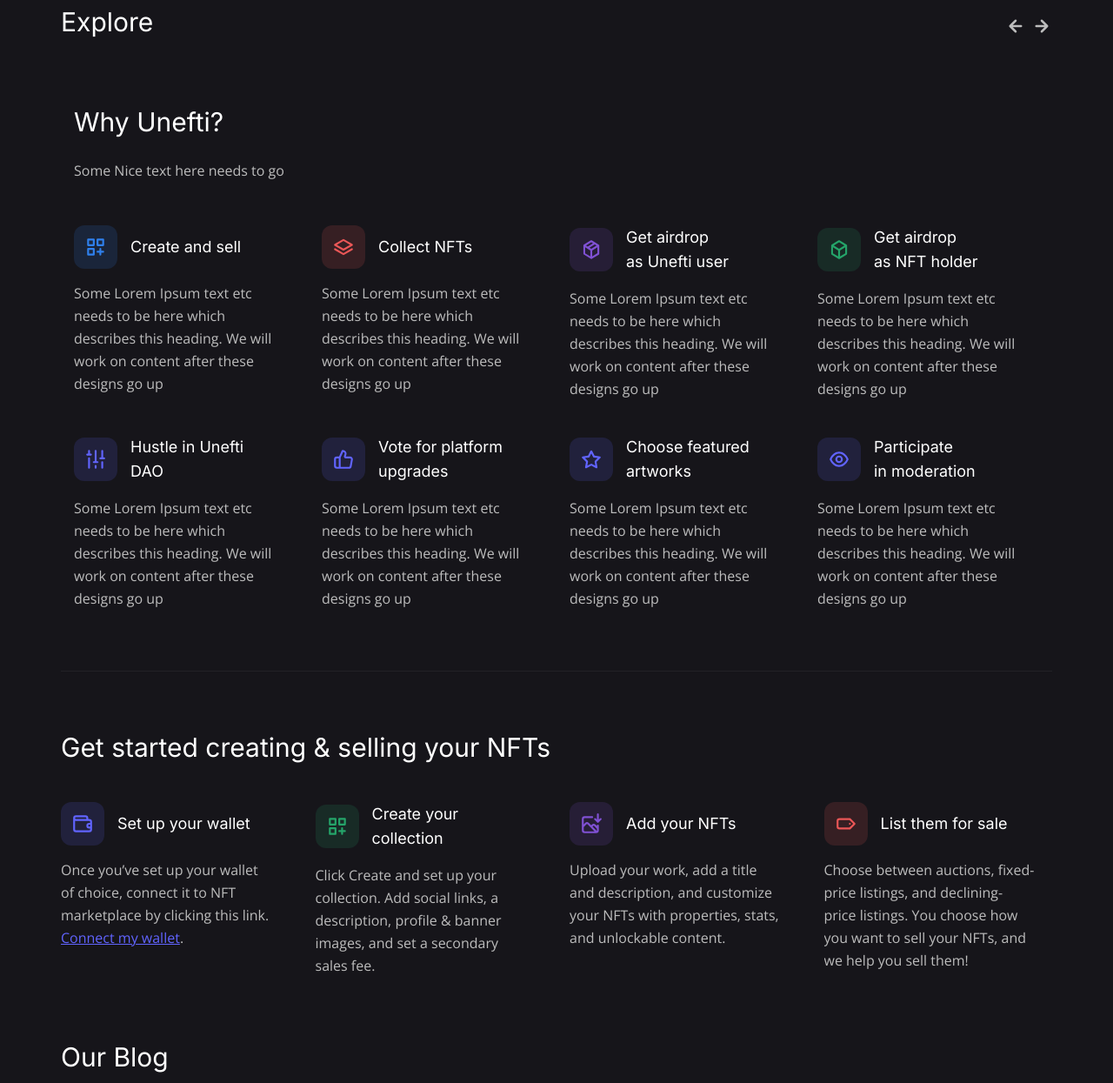
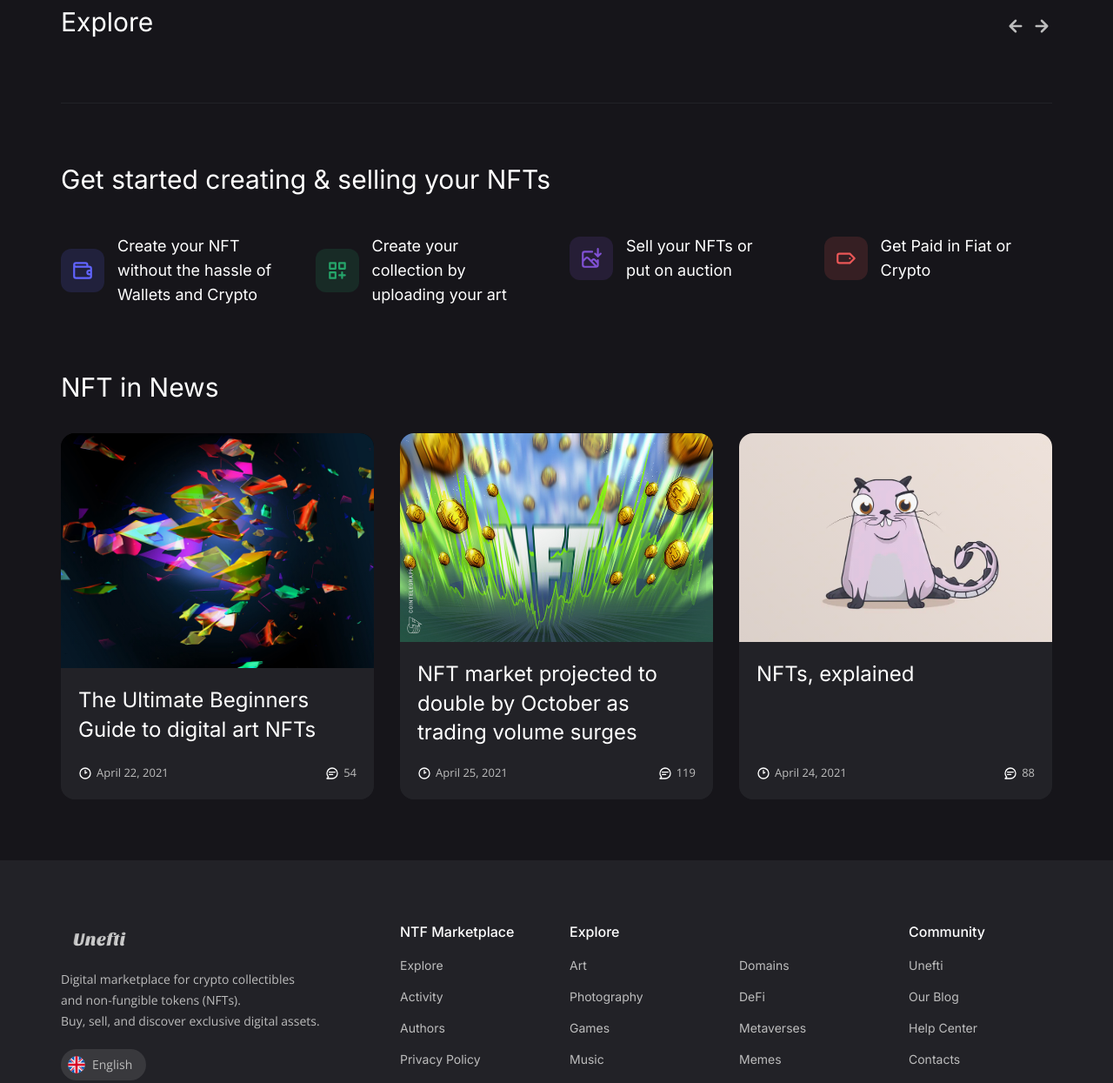
Before and after one commit to Manshu08/unefti, a plain HTML site: page index.html in a window 1280 px wide. Shown: the part 538-1783 px from the top of the page at 87% size. Drawn offline with nearby package versions, Linux system fonts and the light colour scheme; a script that the page names is missing.

Commit message:
Unefti LP v1

```diff
--- a/index.html
+++ b/index.html
@@ -148,7 +148,7 @@
 							<p class="home__text">Digital marketplace for crypto collectibles and non-fungible tokens. <br>Buy, sell, cosell and discover exclusive digital assets.</p>
 
 							<div class="home__btns">
-								<a href="javascript:void(0)" class="home__btn home__btn--clr">Join Waitlist</a>
+								<a href="javascript:void(0)" class="home__btn home__btn--clr">Coming Soon</a>
 								<!-- <a href="signin.html" class="home__btn">Create</a> -->
 							</div>
 						</div>
@@ -178,7 +178,7 @@
 					<div class="main__carousel-wrap">
 						<div class="main__carousel main__carousel--explore owl-carousel" id="explore">
 							<div class="card">
-								<a href="javascript:void(0)" class="card__cover">
+								<a href="#modal-asset" class="card__cover">
 									<img src="img/cover/cover1.jpg" alt="">
 								</a>
 								<h3 class="card__title"><a href="javascript:void(0)">Walking on Air</a></h3>
@@ -200,7 +200,7 @@
 							</div>
 
 							<div class="card">
-								<a href="javascript:void(0)" class="card__cover">
+								<a href="#modal-asset" class="card__cover">
 									<img src="img/cover/cover2.jpg" alt="">
 								</a>
 								<h3 class="card__title"><a href="javascript:void(0)">Les Immortels, the Treachery of Artificial Shadows</a></h3>
@@ -244,7 +244,7 @@
 							</div>
 
 							<div class="card">
-								<a href="javascript:void(0)" class="card__cover">
+								<a href="#modal-asset" class="card__cover">
 									<img src="img/cover/cover4.jpg" alt="">
 								</a>
 								<h3 class="card__title"><a href="javascript:void(0)">Industrial Revolution</a></h3>
@@ -265,8 +265,8 @@
 								</div>
 							</div>
 
-							<div class="card">
-								<a href="javascript:void(0)" class="card__cover">
+							<!-- <div class="card">
+								<a href="#modal-asset" class="card__cover">
 									<img src="img/cover/cover5.jpg" alt="">
 								</a>
 								<h3 class="card__title"><a href="javascript:void(0)">I Love You</a></h3>
@@ -285,10 +285,10 @@
 										<span>358</span>
 									</button>
 								</div>
-							</div>
+							</div> -->
 
 							<div class="card">
-								<a href="javascript:void(0)" class="card__cover card__cover--video">
+								<a href="#modal-asset" class="card__cover card__cover--video">
 									<img src="img/cover/cover6.jpg" alt="">
 									<svg xmlns="http://www.w3.org/2000/svg" viewBox="0 0 24 24"><path d="M21.53,7.15a1,1,0,0,0-1,0L17,8.89A3,3,0,0,0,14,6H5A3,3,0,0,0,2,9v6a3,3,0,0,0,3,3h9a3,3,0,0,0,3-2.89l3.56,1.78A1,1,0,0,0,21,17a1,1,0,0,0,.53-.15A1,1,0,0,0,22,16V8A1,1,0,0,0,21.53,7.15ZM15,15a1,1,0,0,1-1,1H5a1,1,0,0,1-1-1V9A1,1,0,0,1,5,8h9a1,1,0,0,1,1,1Zm5-.62-3-1.5V11.12l3-1.5Z"/></svg>
 								</a>
@@ -310,7 +310,7 @@
 								</div>
 							</div>
 
-							<div class="card">
+							<!-- <div class="card">
 								<a href="#modal-asset" class="card__cover open-modal">
 									<img src="img/cover/cover7.jpg" alt="">
 								</a>
@@ -330,7 +330,7 @@
 										<span>64</span>
 									</button>
 								</div>
-							</div>
+							</div> -->
 						</div>
 
 						<button class="main__nav main__nav--prev" data-nav="#explore" type="button"><svg xmlns="http://www.w3.org/2000/svg" viewBox="0 0 24 24"><path d="M17,11H9.41l3.3-3.29a1,1,0,1,0-1.42-1.42l-5,5a1,1,0,0,0-.21.33,1,1,0,0,0,0,.76,1,1,0,0,0,.21.33l5,5a1,1,0,0,0,1.42,0,1,1,0,0,0,0-1.42L9.41,13H17a1,1,0,0,0,0-2Z"/></svg></button>
@@ -345,18 +345,77 @@
 
 			<div class="container">
 			<div class="row row--grid">
+
+
+			<!-- get started -->
+			<div class="row row--grid">
 				<!-- title -->
-				<div class="col-12 col-xl-8">
+				<div class="col-12">
+					<div class="main__title main__title--border-top">
+						<h2>Get started creating & selling your NFTs</h2>
+					</div>
+				</div>
+				<!-- end title -->
+
+				<div class="col-12 col-md-6 col-lg-4 col-xl-3">
+					<div class="feature">
+						<span class="feature__icon">
+							<svg xmlns="http://www.w3.org/2000/svg" viewBox="0 0 24 24"><path d="M19,7H18V6a3,3,0,0,0-3-3H5A3,3,0,0,0,2,6H2V18a3,3,0,0,0,3,3H19a3,3,0,0,0,3-3V10A3,3,0,0,0,19,7ZM5,5H15a1,1,0,0,1,1,1V7H5A1,1,0,0,1,5,5ZM20,15H19a1,1,0,0,1,0-2h1Zm0-4H19a3,3,0,0,0,0,6h1v1a1,1,0,0,1-1,1H5a1,1,0,0,1-1-1V8.83A3,3,0,0,0,5,9H19a1,1,0,0,1,1,1Z"/></svg>
+						</span>
+						<h3 class="feature__title">Create your NFT without the hassle of Wallets and Crypto</h3>
+						<!-- <p class="feature__text">Once you’ve set up your wallet of choice, connect it to NFT marketplace by clicking this link. <br><a href="javascript:void(0)">Connect my wallet</a>.</p> -->
+					</div>
+				</div>
+
+				<div class="col-12 col-md-6 col-lg-4 col-xl-3">
+					<div class="feature">
+						<span class="feature__icon feature__icon--green">
+							<svg xmlns="http://www.w3.org/2000/svg" viewBox="0 0 24 24"><path d="M10,13H4a1,1,0,0,0-1,1v6a1,1,0,0,0,1,1h6a1,1,0,0,0,1-1V14A1,1,0,0,0,10,13ZM9,19H5V15H9ZM20,3H14a1,1,0,0,0-1,1v6a1,1,0,0,0,1,1h6a1,1,0,0,0,1-1V4A1,1,0,0,0,20,3ZM19,9H15V5h4Zm1,7H18V14a1,1,0,0,0-2,0v2H14a1,1,0,0,0,0,2h2v2a1,1,0,0,0,2,0V18h2a1,1,0,0,0,0-2ZM10,3H4A1,1,0,0,0,3,4v6a1,1,0,0,0,1,1h6a1,1,0,0,0,1-1V4A1,1,0,0,0,10,3ZM9,9H5V5H9Z"/></svg>
+						</span>
+						<h3 class="feature__title">Create your collection by uploading your art</h3>
+						<!-- <p class="feature__text">Click Create and set up your collection . Add social links, a description, profile & banner images, and set a secondary sales fee.</p> -->
+					</div>
+				</div>
+
+				<div class="col-12 col-md-6 col-lg-4 col-xl-3">
+					<div class="feature">
+						<span class="feature__icon feature__icon--purple">
+							<svg xmlns="http://www.w3.org/2000/svg" viewBox="0 0 24 24"><path d="M22.71,6.29a1,1,0,0,0-1.42,0L20,7.59V2a1,1,0,0,0-2,0V7.59l-1.29-1.3a1,1,0,0,0-1.42,1.42l3,3a1,1,0,0,0,.33.21.94.94,0,0,0,.76,0,1,1,0,0,0,.33-.21l3-3A1,1,0,0,0,22.71,6.29ZM19,13a1,1,0,0,0-1,1v.38L16.52,12.9a2.79,2.79,0,0,0-3.93,0l-.7.7L9.41,11.12a2.85,2.85,0,0,0-3.93,0L4,12.6V7A1,1,0,0,1,5,6h8a1,1,0,0,0,0-2H5A3,3,0,0,0,2,7V19a3,3,0,0,0,3,3H17a3,3,0,0,0,3-3V14A1,1,0,0,0,19,13ZM5,20a1,1,0,0,1-1-1V15.43l2.9-2.9a.79.79,0,0,1,1.09,0l3.17,3.17,0,0L15.46,20Zm13-1a.89.89,0,0,1-.18.53L13.31,15l.7-.7a.77.77,0,0,1,1.1,0L18,17.21Z"/></svg>
+						</span>
+						<h3 class="feature__title">Sell your NFTs or put on auction</h3>
+						<!-- <p class="feature__text">Upload your work, add a title and description, and customize your NFTs with properties, stats, and unlockable content.</p> -->
+					</div>
+				</div>
+
+				<div class="col-12 col-md-6 col-lg-4 col-xl-3">
+					<div class="feature feature--last">
+						<span class="feature__icon feature__icon--red">
+							<svg xmlns="http://www.w3.org/2000/svg" viewBox="0 0 24 24"><path d="M15,12a1,1,0,1,0,1-1A1,1,0,0,0,15,12Zm6.71-.71-5-5A1,1,0,0,0,16,6H5A3,3,0,0,0,2,9v6a3,3,0,0,0,3,3H16a1,1,0,0,0,.71-.29l5-5A1,1,0,0,0,21.71,11.29ZM15.59,16H5a1,1,0,0,1-1-1V9A1,1,0,0,1,5,8H15.59l4,4Z"/></svg>
+						</span>
+						<h3 class="feature__title">Get Paid in Fiat or Crypto</h3>
+						<!-- <p class="feature__text">Choose between auctions, fixed-price listings, and declining-price listings. You choose how you want to sell your NFTs, and we help you sell them!</p> -->
+					</div>
+				</div>
+			</div>
+
+
+
+
+
+
+
+				<!-- title -->
+				<!-- <div class="col-12 col-xl-8">
 					<div class="main__title">
 						<h2>Why Unefti?</h2>
 
 						<p>Some Nice text here needs to go</p>
 					</div>
-				</div>
+				</div> -->
 				<!-- end title -->
 			</div>
 
-			<div class="row row--grid">
+			<!-- <div class="row row--grid">
 				<div class="col-12 col-md-6 col-lg-4 col-xl-3">
 					<div class="feature">
 						<span class="feature__icon feature__icon--blue">
@@ -436,84 +495,57 @@
 						<p class="feature__text">Some Lorem Ipsum text etc needs to be here which describes this heading. We will work on content after these designs go up</p>
 					</div>
 				</div>
-			</div>
+			</div> -->
 		</div>
 
 
 
 
-			<!-- get started -->
-			<div class="row row--grid">
-				<!-- title -->
-				<div class="col-12">
-					<div class="main__title main__title--border-top">
-						<h2>Get started creating & selling your NFTs</h2>
-					</div>
-				</div>
-				<!-- end title -->
 
-				<div class="col-12 col-md-6 col-lg-4 col-xl-3">
-					<div class="feature">
-						<span class="feature__icon">
-							<svg xmlns="http://www.w3.org/2000/svg" viewBox="0 0 24 24"><path d="M19,7H18V6a3,3,0,0,0-3-3H5A3,3,0,0,0,2,6H2V18a3,3,0,0,0,3,3H19a3,3,0,0,0,3-3V10A3,3,0,0,0,19,7ZM5,5H15a1,1,0,0,1,1,1V7H5A1,1,0,0,1,5,5ZM20,15H19a1,1,0,0,1,0-2h1Zm0-4H19a3,3,0,0,0,0,6h1v1a1,1,0,0,1-1,1H5a1,1,0,0,1-1-1V8.83A3,3,0,0,0,5,9H19a1,1,0,0,1,1,1Z"/></svg>
-						</span>
-						<h3 class="feature__title">Set up your wallet</h3>
-						<p class="feature__text">Once you’ve set up your wallet of choice, connect it to NFT marketplace by clicking this link. <br><a href="javascript:void(0)">Connect my wallet</a>.</p>
-					</div>
-				</div>
-
-				<div class="col-12 col-md-6 col-lg-4 col-xl-3">
-					<div class="feature">
-						<span class="feature__icon feature__icon--green">
-							<svg xmlns="http://www.w3.org/2000/svg" viewBox="0 0 24 24"><path d="M10,13H4a1,1,0,0,0-1,1v6a1,1,0,0,0,1,1h6a1,1,0,0,0,1-1V14A1,1,0,0,0,10,13ZM9,19H5V15H9ZM20,3H14a1,1,0,0,0-1,1v6a1,1,0,0,0,1,1h6a1,1,0,0,0,1-1V4A1,1,0,0,0,20,3ZM19,9H15V5h4Zm1,7H18V14a1,1,0,0,0-2,0v2H14a1,1,0,0,0,0,2h2v2a1,1,0,0,0,2,0V18h2a1,1,0,0,0,0-2ZM10,3H4A1,1,0,0,0,3,4v6a1,1,0,0,0,1,1h6a1,1,0,0,0,1-1V4A1,1,0,0,0,10,3ZM9,9H5V5H9Z"/></svg>
-						</span>
-						<h3 class="feature__title">Create your collection</h3>
-						<p class="feature__text">Click Create and set up your collection. Add social links, a description, profile & banner images, and set a secondary sales fee.</p>
-					</div>
-				</div>
-
-				<div class="col-12 col-md-6 col-lg-4 col-xl-3">
-					<div class="feature">
-						<span class="feature__icon feature__icon--purple">
-							<svg xmlns="http://www.w3.org/2000/svg" viewBox="0 0 24 24"><path d="M22.71,6.29a1,1,0,0,0-1.42,0L20,7.59V2a1,1,0,0,0-2,0V7.59l-1.29-1.3a1,1,0,0,0-1.42,1.42l3,3a1,1,0,0,0,.33.21.94.94,0,0,0,.76,0,1,1,0,0,0,.33-.21l3-3A1,1,0,0,0,22.71,6.29ZM19,13a1,1,0,0,0-1,1v.38L16.52,12.9a2.79,2.79,0,0,0-3.93,0l-.7.7L9.41,11.12a2.85,2.85,0,0,0-3.93,0L4,12.6V7A1,1,0,0,1,5,6h8a1,1,0,0,0,0-2H5A3,3,0,0,0,2,7V19a3,3,0,0,0,3,3H17a3,3,0,0,0,3-3V14A1,1,0,0,0,19,13ZM5,20a1,1,0,0,1-1-1V15.43l2.9-2.9a.79.79,0,0,1,1.09,0l3.17,3.17,0,0L15.46,20Zm13-1a.89.89,0,0,1-.18.53L13.31,15l.7-.7a.77.77,0,0,1,1.1,0L18,17.21Z"/></svg>
-						</span>
-						<h3 class="feature__title">Add your NFTs</h3>
-						<p class="feature__text">Upload your work, add a title and description, and customize your NFTs with properties, stats, and unlockable content.</p>
-					</div>
-				</div>
-
-				<div class="col-12 col-md-6 col-lg-4 col-xl-3">
-					<div class="feature feature--last">
-						<span class="feature__icon feature__icon--red">
-							<svg xmlns="http://www.w3.org/2000/svg" viewBox="0 0 24 24"><path d="M15,12a1,1,0,1,0,1-1A1,1,0,0,0,15,12Zm6.71-.71-5-5A1,1,0,0,0,16,6H5A3,3,0,0,0,2,9v6a3,3,0,0,0,3,3H16a1,1,0,0,0,.71-.29l5-5A1,1,0,0,0,21.71,11.29ZM15.59,16H5a1,1,0,0,1-1-1V9A1,1,0,0,1,5,8H15.59l4,4Z"/></svg>
-						</span>
-						<h3 class="feature__title">List them for sale</h3>
-						<p class="feature__text">Choose between auctions, fixed-price listings, and declining-price listings. You choose how you want to sell your NFTs, and we help you sell them!</p>
-					</div>
-				</div>
-			</div>
 			<!-- end get started -->
 			<section class="row row--grid">
 				<!-- title -->
 				<div class="col-12">
 					<div class="main__title">
-						<h2>Our Blog</h2>
+						<h2>NFT in News</h2>
 
 						<!-- <a href="blog.html" class="main__link">View more <svg xmlns="http://www.w3.org/2000/svg" viewBox="0 0 24 24"><path d="M17.92,11.62a1,1,0,0,0-.21-.33l-5-5a1,1,0,0,0-1.42,1.42L14.59,11H7a1,1,0,0,0,0,2h7.59l-3.3,3.29a1,1,0,0,0,0,1.42,1,1,0,0,0,1.42,0l5-5a1,1,0,0,0,.21-.33A1,1,0,0,0,17.92,11.62Z"/></svg></a> -->
 					</div>
 				</div>
 				<!-- end title -->
 
+
 				<!-- post -->
 				<div class="col-12 col-sm-6 col-lg-4">
 					<div class="post">
-						<a href="javascript:void(0)" class="post__img">
-							<img src="img/posts/1.jpg" alt="">
+						<a href="https://medium.com/a-new-blockchain-world/non-fungible-tokens-nfts-the-ultimate-beginners-guide-22cb5a70ab50" class="post__img" target="_blank">
+							<img src="img/posts/3.jpeg" alt="">
+						</a>
+
+						<div class="post__content">
+							<!-- <a href="javascript:void(0)" class="post__category">Digital Art</a> -->
+							<h3 class="post__title"><a href="https://medium.com/a-new-blockchain-world/non-fungible-tokens-nfts-the-ultimate-beginners-guide-22cb5a70ab50" target="_blank">The Ultimate Beginners Guide to digital art NFTs</a></h3>
+							<div class="post__meta">
+								<span class="post__date"><svg xmlns="http://www.w3.org/2000/svg" viewBox="0 0 24 24"><path d="M12,2A10,10,0,1,0,22,12,10.01114,10.01114,0,0,0,12,2Zm0,18a8,8,0,1,1,8-8A8.00917,8.00917,0,0,1,12,20ZM14.09814,9.63379,13,10.26807V7a1,1,0,0,0-2,0v5a1.00025,1.00025,0,0,0,1.5.86621l2.59814-1.5a1.00016,1.00016,0,1,0-1-1.73242Z"/></svg> April 22, 2021</span>
+								<span class="post__comments"><svg xmlns="http://www.w3.org/2000/svg" viewBox="0 0 24 24"><path d="M17,9H7a1,1,0,0,0,0,2H17a1,1,0,0,0,0-2Zm-4,4H7a1,1,0,0,0,0,2h6a1,1,0,0,0,0-2ZM12,2A10,10,0,0,0,2,12a9.89,9.89,0,0,0,2.26,6.33l-2,2a1,1,0,0,0-.21,1.09A1,1,0,0,0,3,22h9A10,10,0,0,0,12,2Zm0,18H5.41l.93-.93a1,1,0,0,0,0-1.41A8,8,0,1,1,12,20Z"/></svg> 54</span>
+							</div>
+						</div>
+					</div>
+				</div>
+				<!-- end post -->
+
+
+
+				<!-- post -->
+				<div class="col-12 col-sm-6 col-lg-4">
+					<div class="post">
+						<a href="https://cointelegraph.com/news/nft-market-projected-to-double-by-october-as-trading-volume-surges" class="post__img">
+							<img src="img/posts/1.jpeg" alt="">
 						</a>
 
 						<div class="post__content">
 							<!-- <a href="javascript:void(0)" class="post__category">Charity</a> -->
-							<h3 class="post__title"><a href="javascript:void(0)">Save Thousands Of Lives Through This NFT</a></h3>
+							<h3 class="post__title"><a href="https://cointelegraph.com/news/nft-market-projected-to-double-by-october-as-trading-volume-surges">NFT market projected to double by October as trading volume surges</a></h3>
 							<div class="post__meta">
 								<span class="post__date"><svg xmlns="http://www.w3.org/2000/svg" viewBox="0 0 24 24"><path d="M12,2A10,10,0,1,0,22,12,10.01114,10.01114,0,0,0,12,2Zm0,18a8,8,0,1,1,8-8A8.00917,8.00917,0,0,1,12,20ZM14.09814,9.63379,13,10.26807V7a1,1,0,0,0-2,0v5a1.00025,1.00025,0,0,0,1.5.86621l2.59814-1.5a1.00016,1.00016,0,1,0-1-1.73242Z"/></svg> April 25, 2021</span>
 								<span class="post__comments"><svg xmlns="http://www.w3.org/2000/svg" viewBox="0 0 24 24"><path d="M17,9H7a1,1,0,0,0,0,2H17a1,1,0,0,0,0-2Zm-4,4H7a1,1,0,0,0,0,2h6a1,1,0,0,0,0-2ZM12,2A10,10,0,0,0,2,12a9.89,9.89,0,0,0,2.26,6.33l-2,2a1,1,0,0,0-.21,1.09A1,1,0,0,0,3,22h9A10,10,0,0,0,12,2Zm0,18H5.41l.93-.93a1,1,0,0,0,0-1.41A8,8,0,1,1,12,20Z"/></svg> 119</span>
@@ -526,13 +558,13 @@
 				<!-- post -->
 				<div class="col-12 col-sm-6 col-lg-4">
 					<div class="post">
-						<a href="javascript:void(0)" class="post__img">
-							<img src="img/posts/2.jpg" alt="">
+						<a href="https://www.theverge.com/22310188/nft-explainer-what-is-blockchain-crypto-art-faq" class="post__img">
+							<img src="img/posts/2.webp" alt="">
 						</a>
 
 						<div class="post__content">
 							<!-- <a href="javascript:void(0)" class="post__category">Digital Art</a> -->
-							<h3 class="post__title"><a href="javascript:void(0)">A Month of Rare Digital Art from MakersPlace</a></h3>
+							<h3 class="post__title"><a href="https://www.theverge.com/22310188/nft-explainer-what-is-blockchain-crypto-art-faq">NFTs, explained</a></h3>
 							<div class="post__meta">
 								<span class="post__date"><svg xmlns="http://www.w3.org/2000/svg" viewBox="0 0 24 24"><path d="M12,2A10,10,0,1,0,22,12,10.01114,10.01114,0,0,0,12,2Zm0,18a8,8,0,1,1,8-8A8.00917,8.00917,0,0,1,12,20ZM14.09814,9.63379,13,10.26807V7a1,1,0,0,0-2,0v5a1.00025,1.00025,0,0,0,1.5.86621l2.59814-1.5a1.00016,1.00016,0,1,0-1-1.73242Z"/></svg> April 24, 2021</span>
 								<span class="post__comments"><svg xmlns="http://www.w3.org/2000/svg" viewBox="0 0 24 24"><path d="M17,9H7a1,1,0,0,0,0,2H17a1,1,0,0,0,0-2Zm-4,4H7a1,1,0,0,0,0,2h6a1,1,0,0,0,0-2ZM12,2A10,10,0,0,0,2,12a9.89,9.89,0,0,0,2.26,6.33l-2,2a1,1,0,0,0-.21,1.09A1,1,0,0,0,3,22h9A10,10,0,0,0,12,2Zm0,18H5.41l.93-.93a1,1,0,0,0,0-1.41A8,8,0,1,1,12,20Z"/></svg> 88</span>
@@ -542,24 +574,7 @@
 				</div>
 				<!-- end post -->
 
-				<!-- post -->
-				<div class="col-12 col-sm-6 col-lg-4">
-					<div class="post">
-						<a href="javascript:void(0)" class="post__img">
-							<img src="img/posts/3.jpg" alt="">
-						</a>
 
-						<div class="post__content">
-							<!-- <a href="javascript:void(0)" class="post__category">Digital Art</a> -->
-							<h3 class="post__title"><a href="javascript:void(0)">The beginners guide to creating & selling digital art NFTs</a></h3>
-							<div class="post__meta">
-								<span class="post__date"><svg xmlns="http://www.w3.org/2000/svg" viewBox="0 0 24 24"><path d="M12,2A10,10,0,1,0,22,12,10.01114,10.01114,0,0,0,12,2Zm0,18a8,8,0,1,1,8-8A8.00917,8.00917,0,0,1,12,20ZM14.09814,9.63379,13,10.26807V7a1,1,0,0,0-2,0v5a1.00025,1.00025,0,0,0,1.5.86621l2.59814-1.5a1.00016,1.00016,0,1,0-1-1.73242Z"/></svg> April 22, 2021</span>
-								<span class="post__comments"><svg xmlns="http://www.w3.org/2000/svg" viewBox="0 0 24 24"><path d="M17,9H7a1,1,0,0,0,0,2H17a1,1,0,0,0,0-2Zm-4,4H7a1,1,0,0,0,0,2h6a1,1,0,0,0,0-2ZM12,2A10,10,0,0,0,2,12a9.89,9.89,0,0,0,2.26,6.33l-2,2a1,1,0,0,0-.21,1.09A1,1,0,0,0,3,22h9A10,10,0,0,0,12,2Zm0,18H5.41l.93-.93a1,1,0,0,0,0-1.41A8,8,0,1,1,12,20Z"/></svg> 54</span>
-							</div>
-						</div>
-					</div>
-				</div>
-				<!-- end post -->
 			</section>
 
 
@@ -718,7 +733,7 @@
 							<span>Collection</span>
 							<div class="asset__author ">
 								<img src="img/avatars/avatar9.jpg" alt="">
-								<a href="collection.html">The Meta Key</a>
+								<a href="javascript:void(0)">The Meta Key</a>
 							</div>
 						</li>
 					</ul>
```
Also changed, not shown: img/posts/1.jpeg (added), img/posts/2.webp (added), img/posts/3.jpeg (added).
